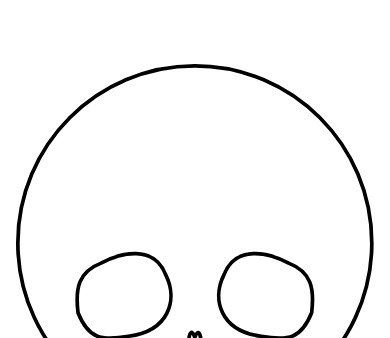
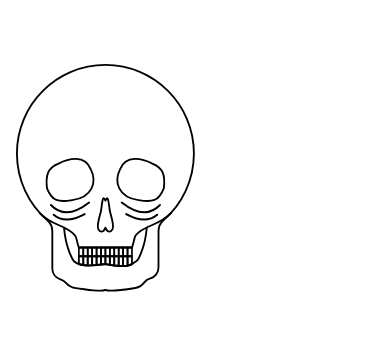
Before and after one commit to moonshotdesignco/dtd, a plain HTML site: page index.html in a window 390 px wide. Shown: the top 338 px of the page. Drawn offline with Linux system fonts and the light colour scheme.

Commit message:
mobile formatting

```diff
--- a/style.css
+++ b/style.css
@@ -72,13 +72,13 @@ a:hover {
 
 @media (orientation: portrait) {
 
+  .header .section#skull {
+    max-width: 50%;
+  }
+
   .inner .section {
     width: 100%;
     margin-right: 0;
   }
 
-  .header .section#skull {
-    max-width: initial;
-  }
-
 }
```
